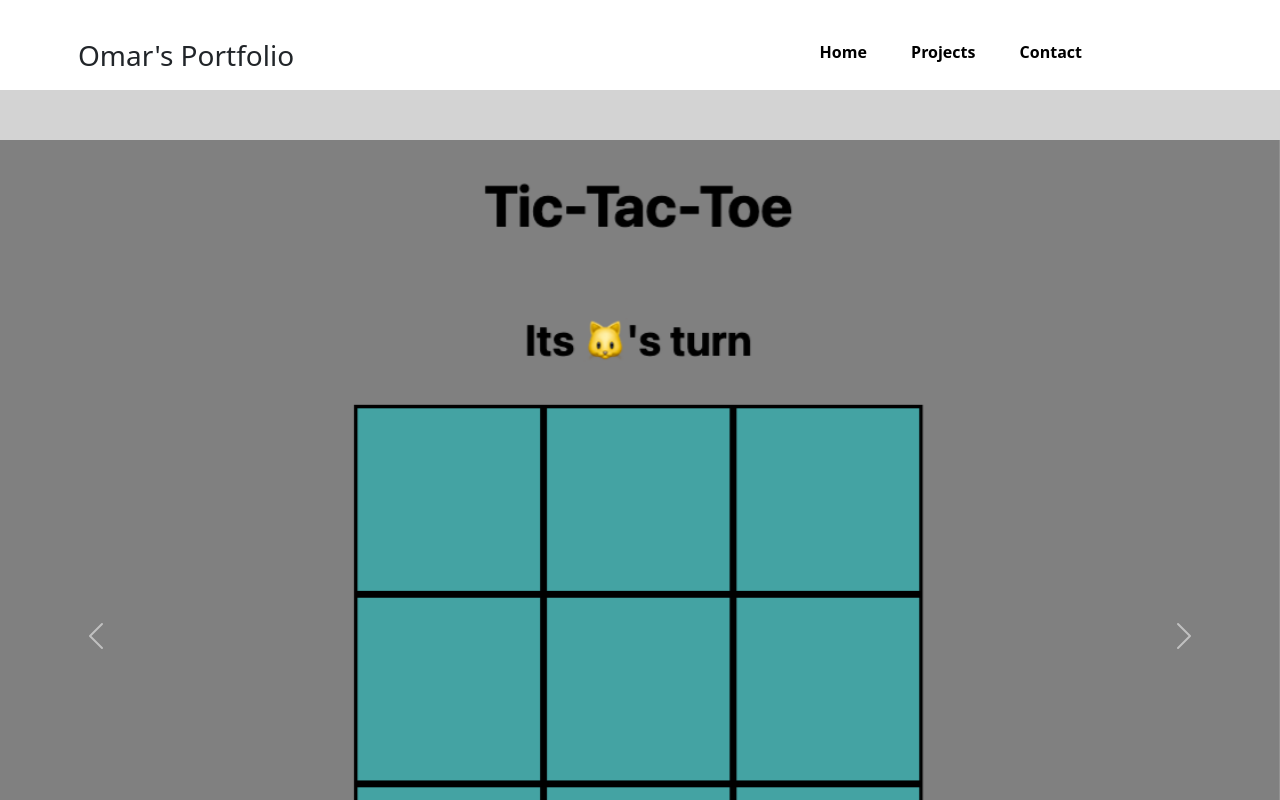
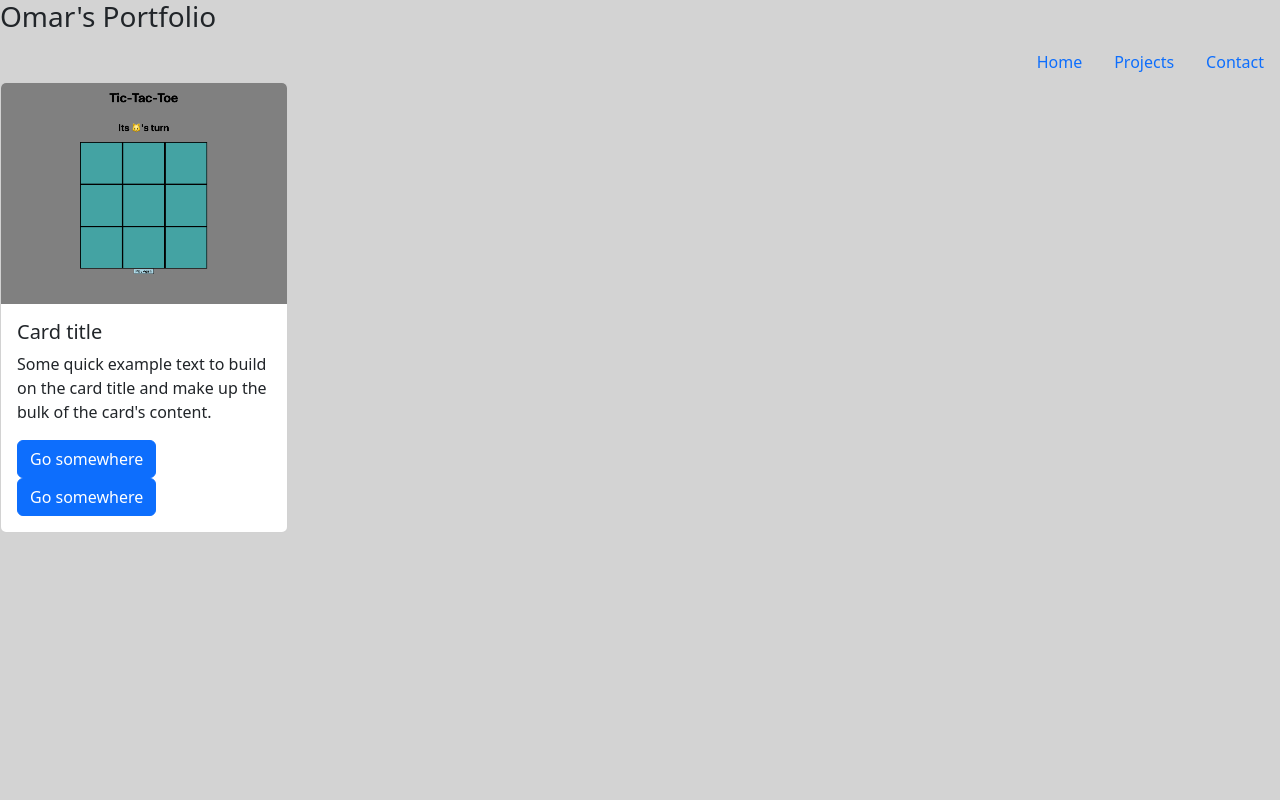
Before and after one commit to therealOfarah/Omar-s-Portfolio, a plain HTML site: page projects.html in a window 1280 px wide. Shown: the top 800 px of the page. Drawn offline with nearby package versions, Linux system fonts and the light colour scheme.

Commit message:
start export on data to project

```diff
--- a/projects.html
+++ b/projects.html
@@ -12,32 +12,27 @@
 </head>
 <body>
   <header>
-    <div id="nav">
-      <nav>
-      <h3 id="name">Omar's Portfolio</h3>
-        <ul>
-          <li><a href="index.html">Home</a></li>
-          <li><a href="projects.html">Projects</a></li>
-          <li><a href="contact-page.html">Contact</a></li>
-        </ul>
-      </nav>
+    <h3 id="name">Omar's Portfolio</h3>
+  <ul class="nav justify-content-end">
+    <li class="nav-item">
+      <a class="nav-link active" aria-current="page" href="index.html">Home</a>
+    </li>
+    <li class="nav-item">
+      <a class="nav-link" href="projects.html">Projects</a>
+    </li>
+    <li class="nav-item">
+      <a class="nav-link" href="contact-page.html">Contact</a>
+    </li>
+  </ul>
+  </header>
+  <div class="card" style="width: 18rem;">
+    <img src="./images/Tic-Tac-Toe.png" class="card-img-top" alt="...">
+    <div class="card-body">
+      <h5 class="card-title">Card title</h5>
+      <p class="card-text">Some quick example text to build on the card title and make up the bulk of the card's content.</p>
+      <a href="#" class="btn btn-primary">Go somewhere</a>
+      <a href="#" class="btn btn-primary">Go somewhere</a>
     </div>
-  </header>
-  <div id="carouselExampleControls" class="carousel slide" data-bs-ride="carousel">
-    <div class="carousel-inner">
-      <div class="carousel-item active">
-        <img src="./images/Tic-Tac-Toe.png" class="d-block w-100" alt="Tic-Tac-Toe game">
-      </div>
-
-    </div>
-    <button class="carousel-control-prev" type="button" data-bs-target="#carouselExampleControls" data-bs-slide="prev">
-      <span class="carousel-control-prev-icon" aria-hidden="true"></span>
-      <span class="visually-hidden">Previous</span>
-    </button>
-    <button class="carousel-control-next" type="button" data-bs-target="#carouselExampleControls" data-bs-slide="next">
-      <span class="carousel-control-next-icon" aria-hidden="true"></span>
-      <span class="visually-hidden">Next</span>
-    </button>
   </div>
 </body>
 </html>
```
Also changed, not shown: contact-page.html (+13 -10 lines), js/data.js (+6 -6 lines).
